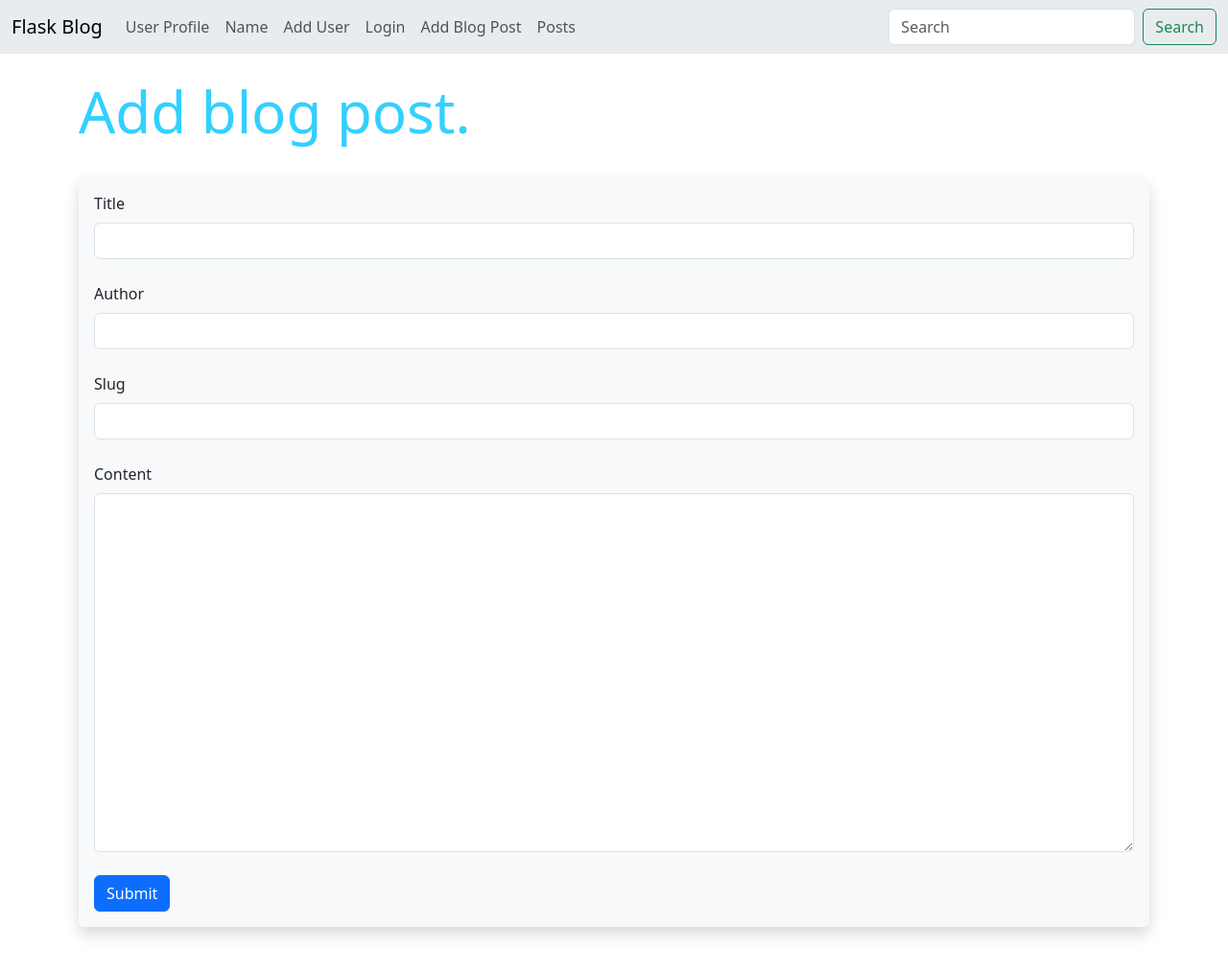
After one commit to ConnorGIT5/Flask_Blog, a Flask app: page /add-post in a window 1280 px wide. The commit adds this page. Shown: the whole page at 96% size. Run offline with Flask 3, Linux system fonts and the light colour scheme.

Commit message:
user login

```diff
--- a/hello.py
+++ b/hello.py
@@ -1,12 +1,13 @@
-from flask import Flask, render_template, flash, request
+from flask import Flask, render_template, flash, request, redirect, url_for
 from flask_wtf import FlaskForm
 from wtforms import StringField, SubmitField, PasswordField, BooleanField, ValidationError
 from wtforms.validators import DataRequired, EqualTo, Length
 from flask_sqlalchemy import SQLAlchemy
 from flask_migrate import Migrate
-from datetime import datetime #when addiing stuff to database, this keeps track of the time
+from datetime import datetime, date #when addiing stuff to database, this keeps track of the time
 from werkzeug.security import generate_password_hash, check_password_hash
-
+from wtforms.widgets import TextArea
+from flask_login import UserMixin, login_user, LoginManager, login_required, logout_user, current_user
 
 # Create an instance of Flask that runs all the things
 app = Flask(__name__) #helps flask find all the files in the directory
@@ -25,9 +26,165 @@ db = SQLAlchemy(app)
 migrate = Migrate(app, db)
 
 
+# flask login code
+login_manager = LoginManager()
+login_manager.init_app(app)
+login_manager.login_view = 'login'
+
+@login_manager.user_loader
+def load_user(user_id):
+	return Users.query.get(int(user_id))
+
+
+# creates the 'login' form
+class LoginForm(FlaskForm):
+	username = StringField("Username", validators=[DataRequired()])
+	password = PasswordField("Password", validators=[DataRequired()])
+	submit = SubmitField('Submit')
+
+
+# creates the 'login' page
+@app.route('/login', methods=['GET', 'POST'])
+def login():
+	form = LoginForm()
+	if form.validate_on_submit():
+		user = Users.query.filter_by(username=form.username.data).first()
+		if user: # if there is a user
+			# checking the hash
+			if check_password_hash(user.password_hash, form.password.data): # will return true if both statements match
+				login_user(user)
+				flash('Login successful.')
+				return redirect(url_for('dashboard'))
+			else:
+				flash('Wrong password - try again!')
+		else:
+			flash("User doesn't exist.")
+
+	return render_template('login.html', form=form)
+
+# logging out
+@app.route('/logout', methods=['GET', 'POST'])
+@login_required # you can't log out unless you're already logged in
+def logout():
+	logout_user()
+	flash("You've been logged out.")
+	return redirect(url_for('login'))
+
+
+# creates the login dashboard
+@app.route('/dashboard', methods=['GET', 'POST'])
+@login_required
+def dashboard():
+	return render_template('dashboard.html')
+
+
+# creates the blog post model
+class Posts(db.Model):
+	id = db.Column(db.Integer, primary_key=True)
+	title = db.Column(db.String(200))
+	content = db.Column(db.Text)
+	author = db.Column(db.String(100))
+	date_posted = db.Column(db.DateTime, default=datetime.utcnow)
+	slug = db.Column(db.String(200))
+
+# creates the post form
+class PostForm(FlaskForm):
+	title = StringField("Title", validators=[DataRequired()])
+	content = StringField("Content", validators=[DataRequired()], widget=TextArea())
+	author = StringField("Author", validators=[DataRequired()])
+	slug = StringField("Slug", validators=[DataRequired()])
+	submit = SubmitField("Submit")
+
+# route to delete posts
+@app.route('/posts/delete/<int:id>')
+def delete_post(id):
+	post_to_delete = Posts.query.get_or_404(id)
+	try:
+		db.session.delete(post_to_delete)
+		db.session.commit()
+		flash("Blog post deleted successfully.")
+		posts = Posts.query.order_by(Posts.date_posted)
+		return render_template('posts.html', posts=posts)
+
+	except:
+		flash('There was a problem deleting the post. Try again.')
+		posts = Posts.query.order_by(Posts.date_posted)
+		return render_template('posts.html', posts=posts)
+
+
+# the blog post page
+@app.route('/posts')
+def posts():
+	# selecting all the posts in the database
+	posts = Posts.query.order_by(Posts.date_posted.desc())
+	return render_template("posts.html", posts=posts)
+
+@app.route('/posts/<int:id>')
+def post(id):
+	post = Posts.query.get_or_404(id)
+	return render_template('post.html', post=post)
+
+# edit a post
+@app.route('/posts/edit/<int:id>', methods=['GET', 'POST'])
+def edit_post(id):
+	post = Posts.query.get_or_404(id)
+	form = PostForm()
+	if form.validate_on_submit():
+		post.title = form.title.data # form.title.data: what was already filled out. post.title = what will be new
+		post.author = form.author.data
+		post.slug = form.slug.data
+		post.content = form.content.data
+		# update database
+		db.session.add(post)
+		db.session.commit()
+		# return a message fr successful change
+		flash("Post has been updated.")
+		return redirect(url_for('post', id=post.id))
+	form.title.data = post.title
+	form.author.data = post.author
+	form.slug.data = post.slug
+	form.content.data = post.content
+	return render_template('edit_post.html', form=form)
+
+
+# adding the post page
+@app.route('/add-post', methods=['GET', 'POST'])
+def add_post():
+	form = PostForm()
+
+	if form.validate_on_submit():
+		post = Posts(title=form.title.data, content=form.content.data,
+			author=form.author.data, slug=form.slug.data)
+		# clears form
+		form.title.data = ''
+		form.content.data = ''
+		form.author.data = ''
+		form.slug.data = ''
+		# posts data to the database
+		db.session.add(post)
+		db.session.commit()
+		flash('Blog post submitted successfully.')
+		# redirects to the "add_post" web page
+	return render_template("add_post.html", form=form)
+
+
+# quick json
+@app.route('/date')
+def get_current_date():
+	favorite_pizza = {
+	'Connor': 'Pepperoni',
+	'Tim': 'Supreme',
+	'Claire': 'Pineapple'
+	}
+	return favorite_pizza
+	# return {"Date": date.today()}
+
+
+
 # Creating the database Model
-class Users(db.Model):
+class Users(db.Model, UserMixin):
 	id = db.Column(db.Integer, primary_key=True)
+	username = db.Column(db.String(25), nullable=False, unique=True)
 	name = db.Column(db.String(100), nullable=False)
 	email = db.Column(db.String(200), nullable=False, unique=True)
 	favorite_color = db.Column(db.String(100))
@@ -81,6 +238,7 @@ def delete(id):
 # Creating the user form class
 class UserForm(FlaskForm):
 	name = StringField("Name", validators=[DataRequired()])
+	username = StringField("Username", validators=[DataRequired()])
 	email = StringField("Email", validators=[DataRequired()])
 	favorite_color = StringField("Favorite Color")
 	password_hash = PasswordField("Password", validators=[DataRequired(), EqualTo('password_hash2', message="Passwords must match.")])
@@ -137,12 +295,13 @@ def add_user():
 		if user is None: # if there isn't a duplicate email. i.e., if the email in the submit form is unique.
 			# password hashing
 			hashed_pw = generate_password_hash(form.password_hash.data, "#")
-			user = Users(name=form.name.data, email=form.email.data, favorite_color=form.favorite_color.data, password_hash=hashed_pw) # the form data because the data for 'user'
+			user = Users(username=form.username.data, name=form.name.data, email=form.email.data, favorite_color=form.favorite_color.data, password_hash=hashed_pw) # the form data because the data for 'user'
 			db.session.add(user) # adds the user to the database
 			db.session.commit() # this is how you commit the addition
 		name = form.name.data
 		form.name.data = ''    # clearing out the data field
-		form.email.data = ''   # clearing out the data field
+		form.username.data = ''
+		form.email.data = ''
 		form.favorite_color.data = ''
 		form.password_hash = ''
 		flash("User successfully added.")
@@ -175,7 +334,7 @@ def index():
 	stuff = "This is <strong>Bold</strong> Text"
 
 	# website version message
-	flash("Welcome to Version 0.15.0 of my Blog!")
+	flash("Welcome to Version 0.17.0 of my Blog!")
 	favorite_pizza = ["Pepperoni", "Cheese", "Mushrooms", 21]
 
 	return render_template("index.html",
--- /dev/null
+++ b/templates/add_post.html
@@ -0,0 +1,49 @@
+{% extends 'base.html' %}
+
+{% block content %}
+
+{% for message in get_flashed_messages() %}
+
+	<div class="alert alert-success alert-dismissible fade show" role="alert">
+ {{ message }}
+  <button type="button" class="btn-close" data-bs-dismiss="alert" aria-label="Close"></button>
+</div>
+
+{% endfor %}
+
+<h1>Add blog post.</h1>
+    <br>
+    <div class="shadow p-3 mb-5 bg-body-tertiary rounded">
+    <form method="POST">
+        {{ form.hidden_tag() }}
+
+        {{ form.title.label(class="form-label") }}
+        {{ form.title(class="form-control") }}
+
+        <br>
+
+        {{ form.author.label(class="form-label") }}
+        {{ form.author(class="form-control") }}
+
+        <br>
+
+        {{ form.slug.label(class="form-label") }}
+        {{ form.slug(class="form-control") }}
+
+        <br>
+
+        {{ form.content.label(class="form-label") }}
+        {{ form.content(class="form-control", rows="15") }}
+
+        <br>
+
+        {{ form.submit(class="btn btn-primary") }}
+
+    </form>
+
+
+
+
+
+
+{% endblock %}
--- a/templates/navbar.html
+++ b/templates/navbar.html
@@ -19,6 +19,18 @@
 
         <li class="nav-item">
           <a class="nav-link" href="{{ url_for('add_user') }}">Add User</a>
+        </li>
+
+         <li class="nav-item">
+          <a class="nav-link" href="{{ url_for('login') }}">Login</a>
+        </li>
+
+        <li class="nav-item">
+          <a class="nav-link" href="{{ url_for('add_post') }}">Add Blog Post</a>
+        </li>
+
+        <li class="nav-item">
+          <a class="nav-link" href="{{ url_for('posts') }}">Posts</a>
         </li>
 
 
```
Also changed, not shown: templates/add_user.html (+8 -6 lines), templates/dashboard.html (added, +23 -0 lines), templates/edit_post.html (added, +49 -0 lines), templates/login.html (added, +36 -0 lines), templates/post.html (added, +30 -0 lines), templates/posts.html (added, +36 -0 lines).
